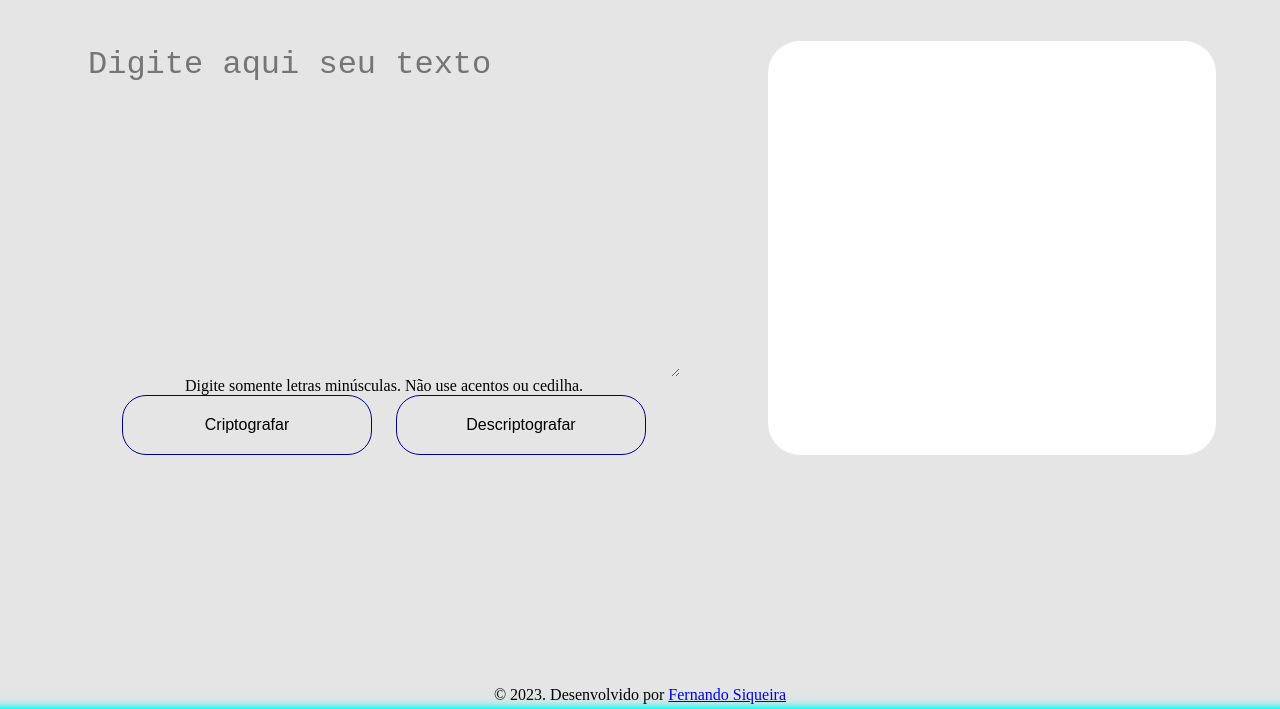
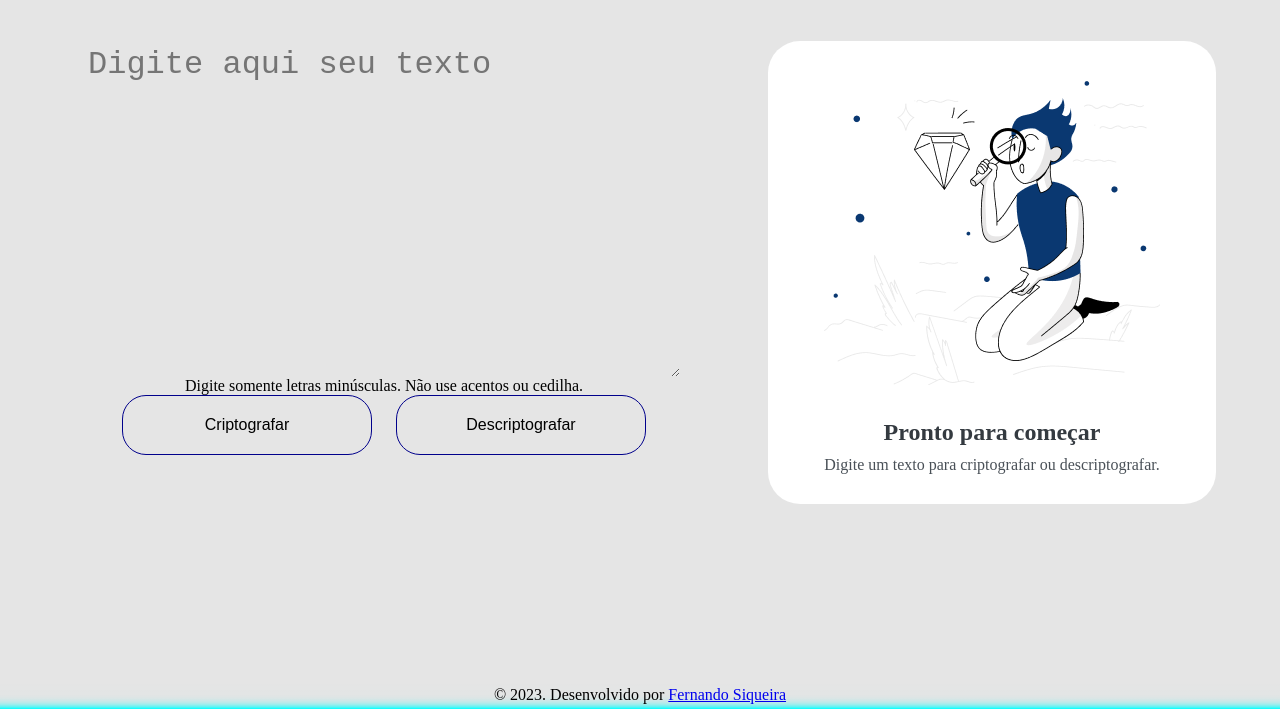
Before and after one commit to fesiq/challenge-one-text-decoder, a plain HTML site: page index.html in a window 1280 px wide. Shown: the part 91-800 px from the top of the page. Drawn offline with Linux system fonts and the light colour scheme.

Commit message:
incluindo imagem e texto de espera

```diff
--- a/index.html
+++ b/index.html
@@ -29,6 +29,11 @@
                 <textarea id="saida-texto" cols="25" rows="15"></textarea>
                 <button class="btn-copiar">Copiar</button>
             </div>
+            <div class="saida-estado-espera">
+                <img src="./img/diamond-looking.png" alt="Homem olhando para um diamante com uma lupa.">
+                <h2 class="mensagem-espera-destaque">Pronto para começar</h2>
+                <p class="mensagem-espera-texto">Digite um texto para criptografar ou descriptografar.</p>
+            </div>
         </section>
     </main>
     <footer>
--- a/style.css
+++ b/style.css
@@ -42,11 +42,26 @@ button {
 .saida-encriptador * {
     /*consertar fundo dos itens da saída*/
     background-color: transparent;
+    padding: 20px 0;
 }
 
 .saida-encriptador .saida-estado-ativo textarea {
     width: 80%;
     padding: 10%;
+}
+
+.saida-encriptador .saida-estado-espera .mensagem-espera-destaque {
+    font-size: 24px;
+    font-weight: bold;
+    text-align: center;
+    vertical-align: top;
+    color: #343A40;
+    padding: 10px 0 0;
+}
+
+.saida-encriptador .saida-estado-espera .mensagem-espera-texto {
+    color: #495057;
+    padding: 10px 0 ;
 }
 
 #entrada-texto {
```
